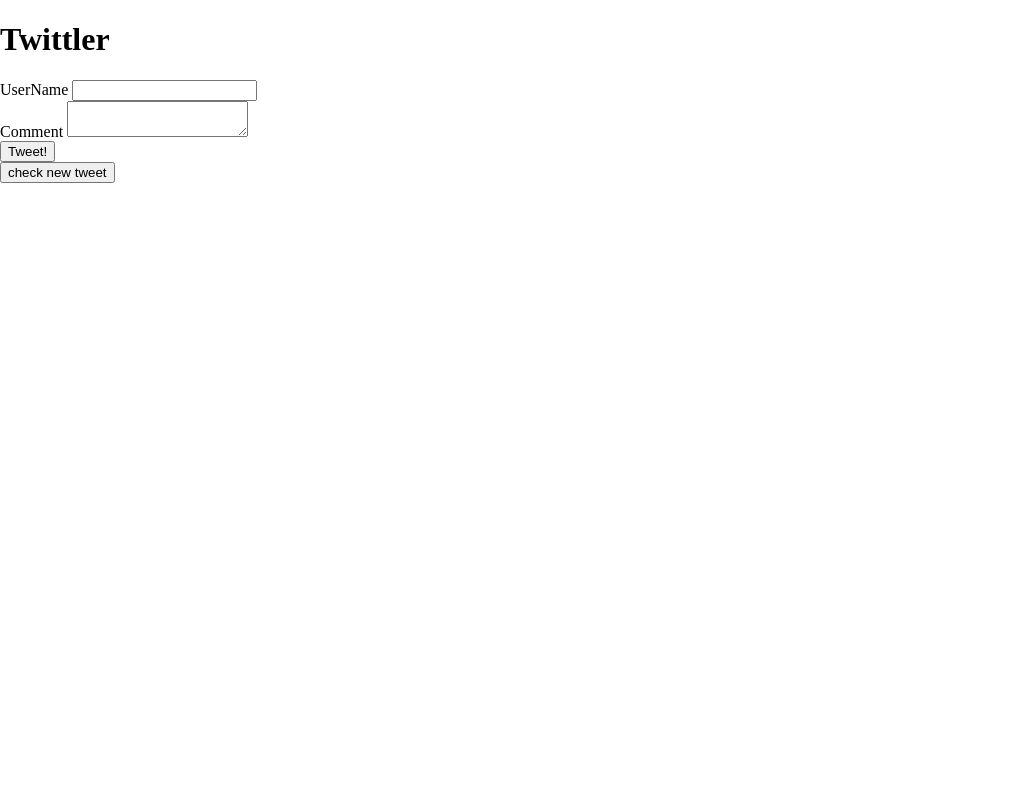
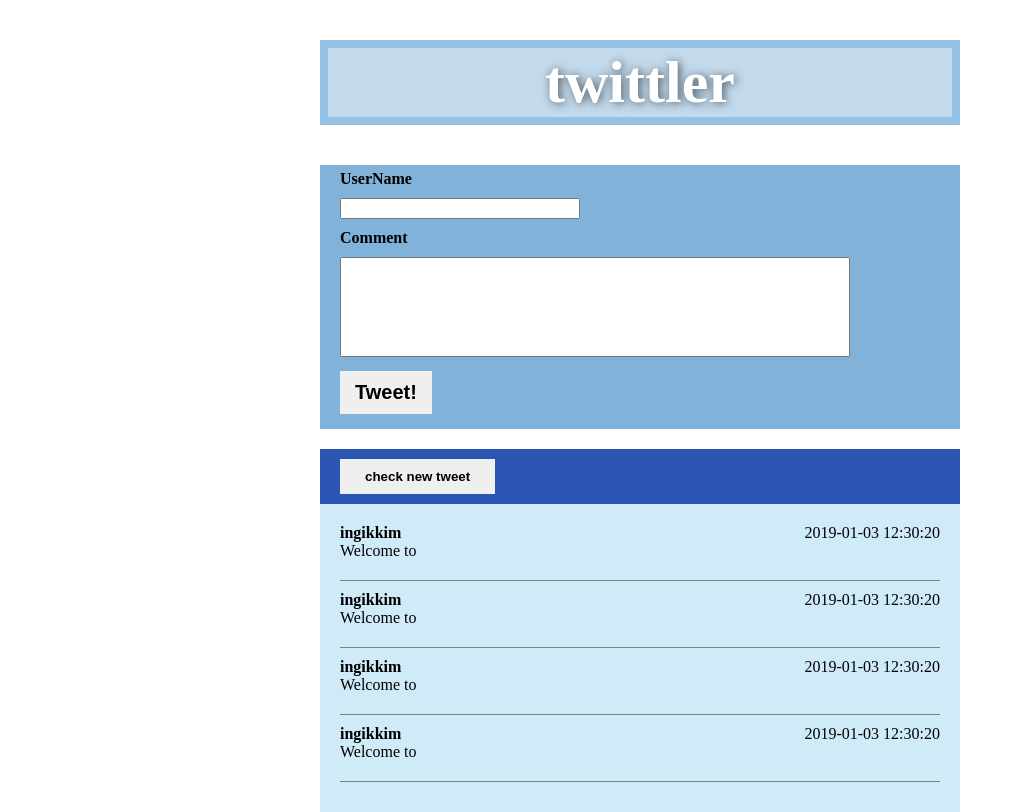
Before and after one commit to ghd64845/Twittler, a plain HTML site: page index.html in a window 1280 px wide. Shown: the whole page, without its empty margins (0-1023 px from the left). Drawn offline with Linux system fonts and the light colour scheme.

Commit message:
modified index.html & style.css

```diff
--- a/index.html
+++ b/index.html
@@ -7,16 +7,17 @@
     <title>Twittler</title>
   </head>
   <body>
+    <div class="wrapper">
       <header>
-      <h1>Twittler</h1>
+        <h1>twittler</h1>
       </header>
       <section id="write_block">
         <div class="user_info">
-        <span>UserName</span>
+          <p>UserName</p>
           <input type="text" />
         </div>
         <div class="comment_area">
-        <span>Comment</span>
+          <p>Comment</p>
           <textarea></textarea>
         </div>
         <div class="button_area">
@@ -28,8 +29,28 @@
           <button>check new tweet</button>
         </div>
         <ul class="comment_list">
-        <li class="comment_item"></li>
+          <li class="comment_item">
+            <span class="user_name">ingikkim</span>
+            <span class="time_stamp">2019-01-03 12:30:20</span>
+            <p>Welcome to</p>
+          </li>
+          <li class="comment_item">
+            <span class="user_name">ingikkim</span>
+            <span class="time_stamp">2019-01-03 12:30:20</span>
+            <p>Welcome to</p>
+          </li>
+          <li class="comment_item">
+            <span class="user_name">ingikkim</span>
+            <span class="time_stamp">2019-01-03 12:30:20</span>
+            <p>Welcome to</p>
+          </li>
+          <li class="comment_item">
+            <span class="user_name">ingikkim</span>
+            <span class="time_stamp">2019-01-03 12:30:20</span>
+            <p>Welcome to</p>
+          </li>
         </ul>
       </section>
+    </div>
   </body>
 </html>
--- a/style.css
+++ b/style.css
@@ -5,8 +5,125 @@ body {
 
 ul {
   list-style: none;
+  margin: 0;
+  padding: 0;
 }
 
 * {
   box-sizing: border-box;
 }
+
+h1 {
+  margin: 0;
+}
+
+p {
+  margin: 0;
+}
+
+input,
+textarea {
+  outline: none;
+}
+
+button {
+  border: 0;
+  outline: none;
+  cursor: pointer;
+}
+
+/*=============================================================*/
+.wrapper {
+  width: 50%;
+  margin: 0 auto;
+}
+
+.wrapper header {
+  width: 100%;
+  text-align: center;
+  background: #c3daec;
+  margin: 40px 0;
+  border: 8px solid #94c1e5;
+}
+
+.wrapper header h1 {
+  color: #fff;
+  font-size: 60px;
+  text-shadow: 2px 1px 10px rgba(0, 0, 0, 0.6);
+}
+
+.wrapper #write_block {
+  background: #81b3da;
+  width: 100%;
+  padding: 5px 20px;
+  margin-bottom: 20px;
+}
+
+.wrapper #write_block .user_info {
+  width: 100%;
+  margin-bottom: 10px;
+}
+
+.wrapper #write_block .user_info > input {
+  width: 40%;
+}
+
+.wrapper #write_block p {
+  font-weight: bold;
+  margin-bottom: 10px;
+}
+
+.wrapper #write_block .comment_area {
+  width: 100%;
+}
+.wrapper #write_block .comment_area > textarea {
+  width: 85%;
+  height: 100px;
+  resize: none;
+}
+
+.wrapper #write_block .button_area {
+  width: 100%;
+  margin: 10px 0;
+}
+
+.wrapper #write_block .button_area > button {
+  padding: 10px 15px;
+  font-weight: bold;
+  font-size: 20px;
+}
+
+.wrapper #main_contents {
+  width: 100%;
+  background: #cfebf7;
+}
+
+.wrapper #main_contents .button_area {
+  width: 100%;
+  padding: 10px 20px;
+  background: #2b55b3;
+}
+
+.wrapper #main_contents .button_area > button {
+  padding: 10px 25px;
+  font-weight: bold;
+}
+
+.wrapper #main_contents .comment_list {
+  padding: 20px;
+}
+
+.wrapper #main_contents .comment_list .comment_item {
+  width: 100%;
+  margin-bottom: 10px;
+  padding-bottom: 20px;
+  border-bottom: 1px solid gray;
+}
+
+.wrapper #main_contents .comment_list .comment_item .user_name {
+  font-weight: bold;
+}
+
+.wrapper #main_contents .comment_list .comment_item .time_stamp {
+  float: right;
+}
```
Lines whose indentation alone changed are shown as unchanged.
